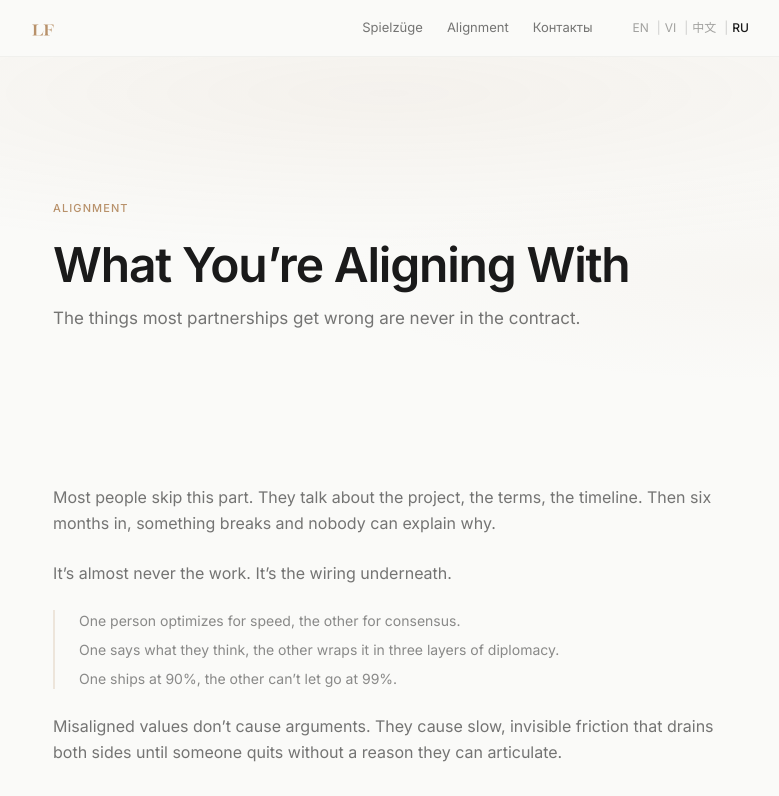
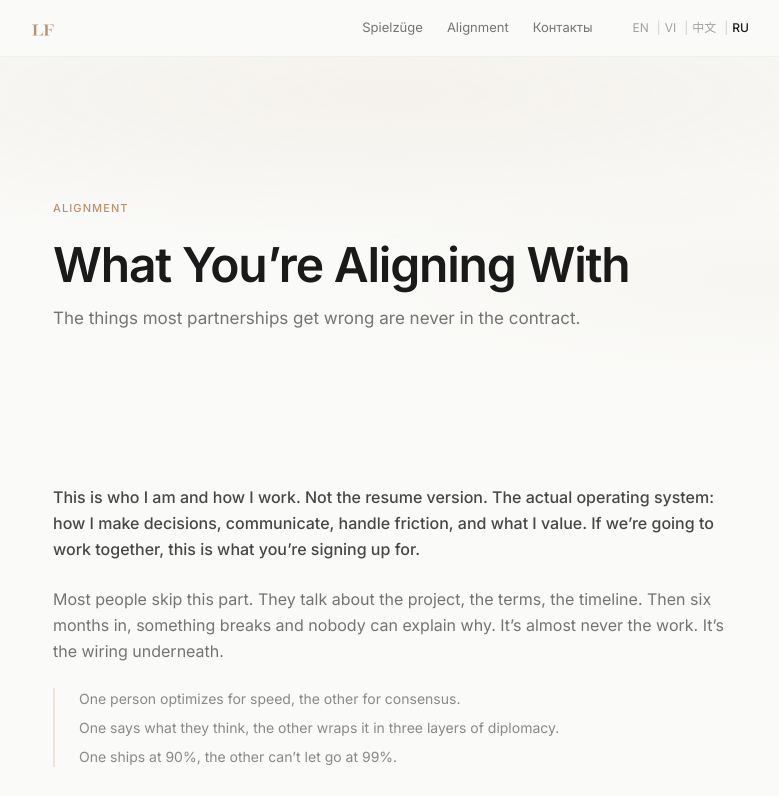
Before and after one commit to Apex-Sudo/leonfreier, a Next.js app: page /ru/alignment in a window 1280 px wide. Shown: the top 796 px of the page, without its empty margins (251-1030 px from the left). Built offline with nearby package versions, Linux system fonts and the light colour scheme.

Commit message:
fix: alignment intro - explicit framing per Colin feedback

```diff
--- a/app/[lang]/alignment/page.tsx
+++ b/app/[lang]/alignment/page.tsx
@@ -165,13 +165,16 @@ export default function ValuesPage() {
       {/* ═══ Intro ═══ */}
       <section className="px-6 py-14">
         <div className="max-w-2xl mx-auto">
+          <p className="text-[15px] md:text-[16px] leading-relaxed text-foreground/80 mb-6 font-medium">
+            This is who I am and how I work. Not the resume version. The
+            actual operating system: how I make decisions, communicate,
+            handle friction, and what I value. If we&rsquo;re going to work
+            together, this is what you&rsquo;re signing up for.
+          </p>
           <p className="text-[15px] md:text-[16px] leading-relaxed text-foreground/60 mb-6">
             Most people skip this part. They talk about the project, the
             terms, the timeline. Then six months in, something breaks and
-            nobody can explain why.
-          </p>
-          <p className="text-[15px] md:text-[16px] leading-relaxed text-foreground/60 mb-6">
-            It&rsquo;s almost never the work. It&rsquo;s the wiring
+            nobody can explain why. It&rsquo;s almost never the work. It&rsquo;s the wiring
             underneath.
           </p>
           <div className="pl-6 border-l-2 border-accent/20 space-y-2 mb-6">
```
